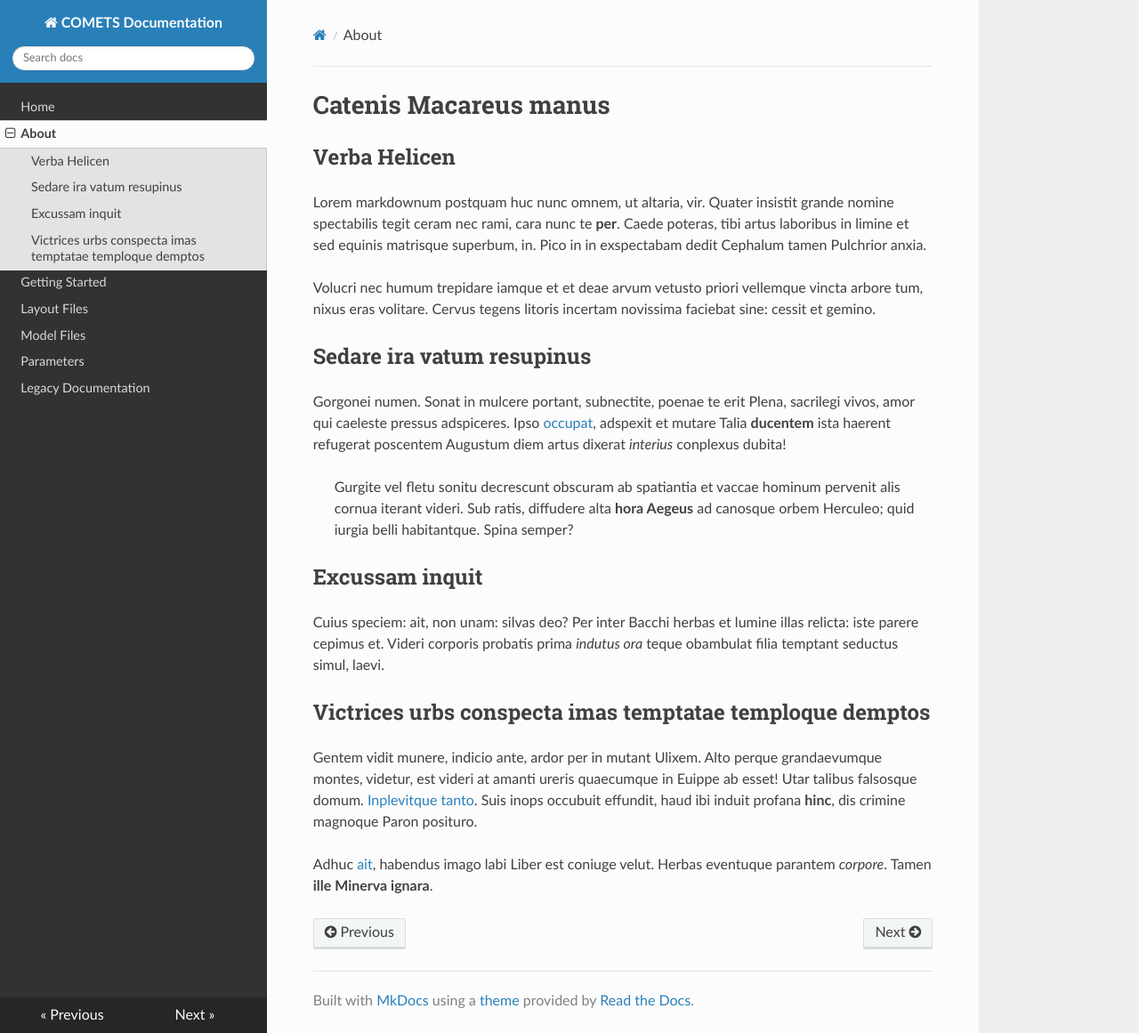
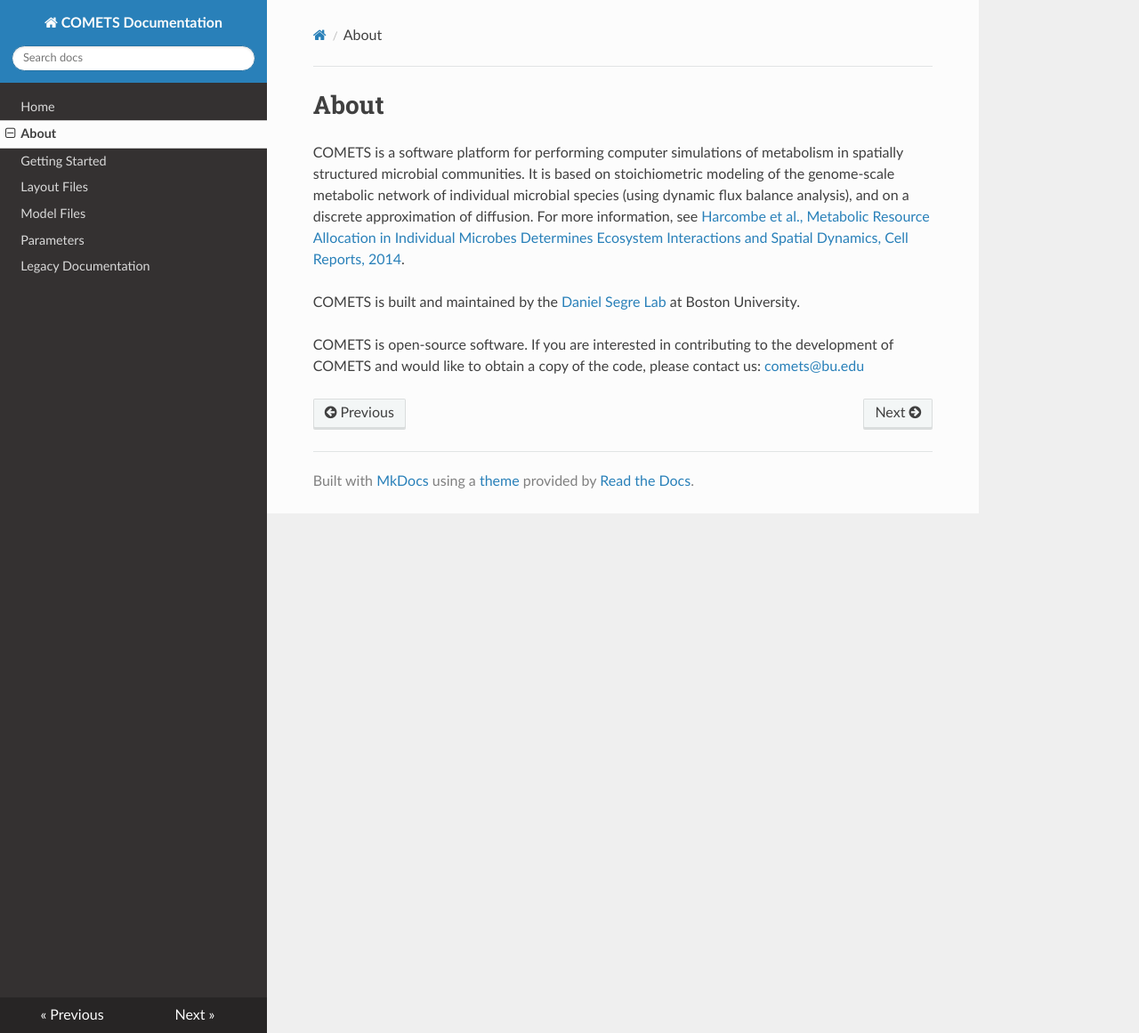
Before and after one commit to segrelab/comets-manual, an MkDocs documentation site: the page built from docs/about.md, in a window 1280 px wide and 1161 px high. Shown: the whole window at 89% size. Built offline with MkDocs 1.6.1, drawn with Linux system fonts in a browser that asks for light colours; nearby versions of some CDN libraries.

Commit message:
Update index and about pages

```diff
--- a/docs/about.md
+++ b/docs/about.md
@@ -1,42 +1,8 @@
-# Catenis Macareus manus
+# About
 
-## Verba Helicen
+COMETS is a software platform for performing computer simulations of metabolism in spatially structured microbial communities. It is based on stoichiometric modeling of the genome-scale metabolic network of individual microbial species (using dynamic flux balance analysis), and on a discrete approximation of diffusion. For more information, see [Harcombe et al., Metabolic Resource Allocation in Individual Microbes Determines Ecosystem Interactions and Spatial Dynamics, Cell Reports, 2014](http://www.cell.com/cell-reports/abstract/S2211-1247(14)00280-0).
 
-Lorem markdownum postquam huc nunc omnem, ut altaria, vir. Quater insistit
-grande nomine spectabilis tegit ceram nec rami, cara nunc te **per**. Caede
-poteras, tibi artus laboribus in limine et sed equinis matrisque superbum, in.
-Pico in in exspectabam dedit Cephalum tamen Pulchrior anxia.
+ COMETS is built and maintained by the [Daniel Segre Lab](http://www.bu.edu/segrelab/) at Boston University.
 
-Volucri nec humum trepidare iamque et et deae arvum vetusto priori vellemque
-vincta arbore tum, nixus eras volitare. Cervus tegens litoris incertam novissima
-faciebat sine: cessit et gemino.
-
-## Sedare ira vatum resupinus
-
-Gorgonei numen. Sonat in mulcere portant, subnectite, poenae te erit Plena,
-sacrilegi vivos, amor qui caeleste pressus adspiceres. Ipso
-[occupat](http://tamen-cuius.org/cognoscesresedit), adspexit et mutare Talia
-**ducentem** ista haerent refugerat poscentem Augustum diem artus dixerat
-*interius* conplexus dubita!
-
-> Gurgite vel fletu sonitu decrescunt obscuram ab spatiantia et vaccae hominum
-> pervenit alis cornua iterant videri. Sub ratis, diffudere alta **hora Aegeus**
-> ad canosque orbem Herculeo; quid iurgia belli habitantque. Spina semper?
-
-## Excussam inquit
-
-Cuius speciem: ait, non unam: silvas deo? Per inter Bacchi herbas et lumine
-illas relicta: iste parere cepimus et. Videri corporis probatis prima *indutus
-ora* teque obambulat filia temptant seductus simul, laevi.
-
-## Victrices urbs conspecta imas temptatae temploque demptos
-
-Gentem vidit munere, indicio ante, ardor per in mutant Ulixem. Alto perque
-grandaevumque montes, videtur, est videri at amanti ureris quaecumque in Euippe
-ab esset! Utar talibus falsosque domum. [Inplevitque
-tanto](http://quodproles.org/). Suis inops occubuit effundit, haud ibi induit
-profana **hinc**, dis crimine magnoque Paron posituro.
-
-Adhuc [ait](http://et.org/duas-cognosse.html), habendus imago labi Liber est
-coniuge velut. Herbas eventuque parantem *corpore*. Tamen **ille Minerva
-ignara**.
+COMETS is open-source software. If you are interested in contributing to the development of COMETS and would like to obtain a copy of the code, please contact us: [
+comets@bu.edu](mailto:comets@bu.edu?Subject=COMETS%20development)
```
Also changed, not shown: docs/index.md (+3 -15 lines).
